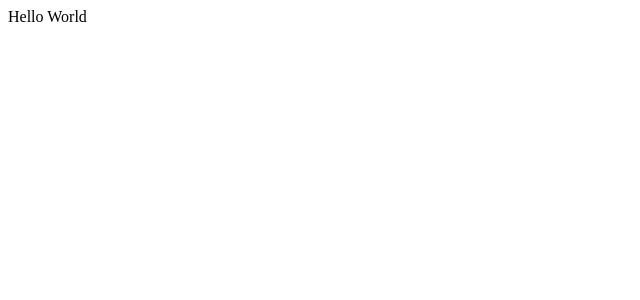
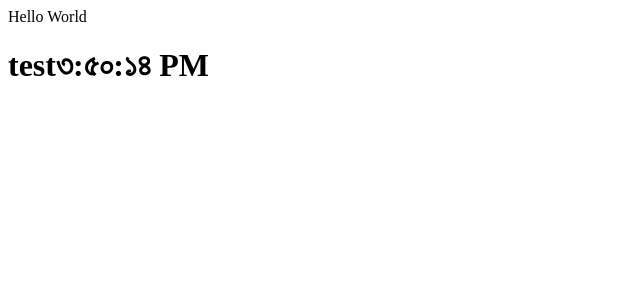
Before and after one commit to itsrafsanjani/think-in-a-react-way-my-app, a React (Create React App) app: page / in a window 1280 px wide. Shown: the top 300 px of the page, without its empty margins (0-640 px from the left). Built offline with nearby package versions, Linux system fonts and the light colour scheme.

Commit message:
feat: lesson 06 done, Props core, class component, this keyword

```diff
--- a/src/index.js
+++ b/src/index.js
@@ -3,9 +3,24 @@ import ReactDOM from 'react-dom';
 import App from './App';
 import reportWebVitals from './reportWebVitals';
 
+// function Clock({locale}) {
+//   return (
+//     <h1>{new Date().toLocaleTimeString(locale)}</h1>
+//   )
+// }
+
+class Clock extends React.Component {
+  render() {
+    return (
+      <h1><span>{this.props.children}</span>{new Date().toLocaleTimeString(this.props.locale)}</h1>
+    )
+  }
+}
+
 ReactDOM.render(
   <React.StrictMode>
     <App />
+    <Clock locale="bn-BD">test</Clock>
   </React.StrictMode>,
   document.getElementById('root')
 );
```
Also changed, not shown: 2 other files (tests, documents, lock files or other folders).
